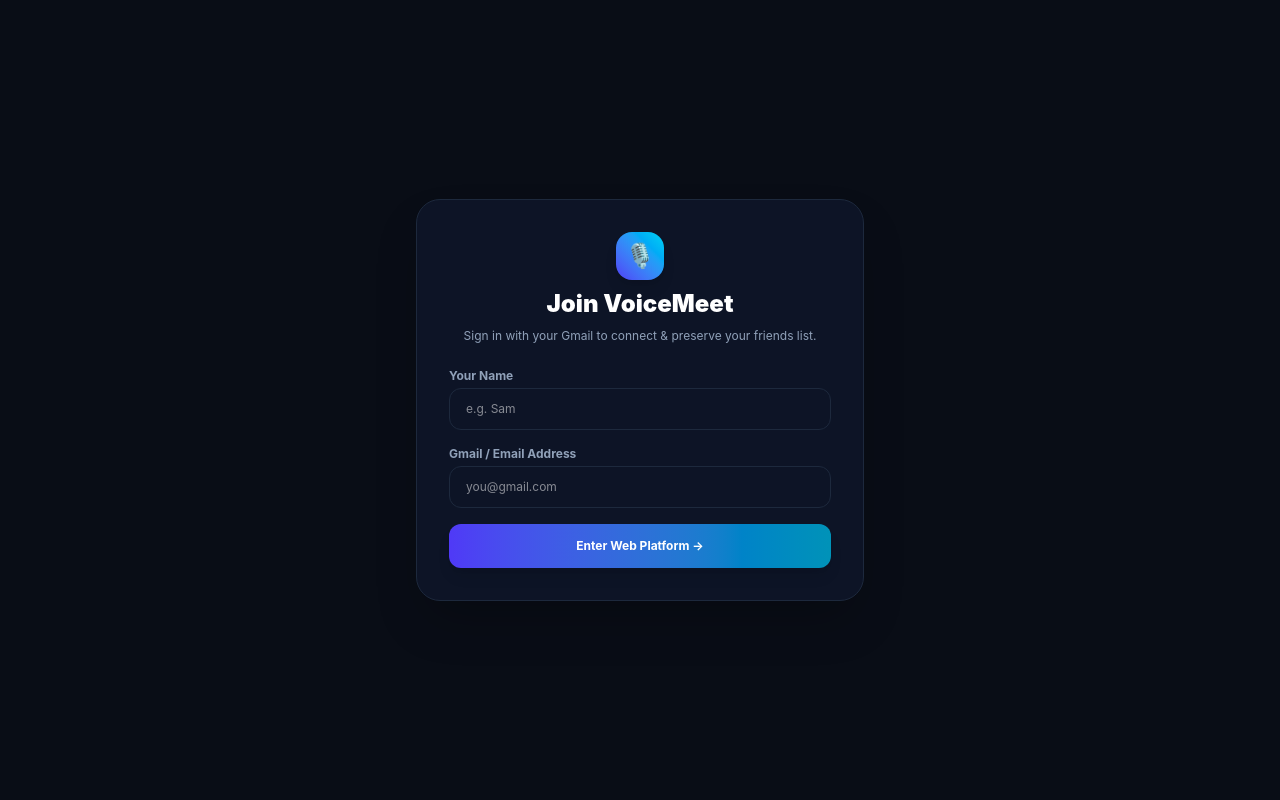
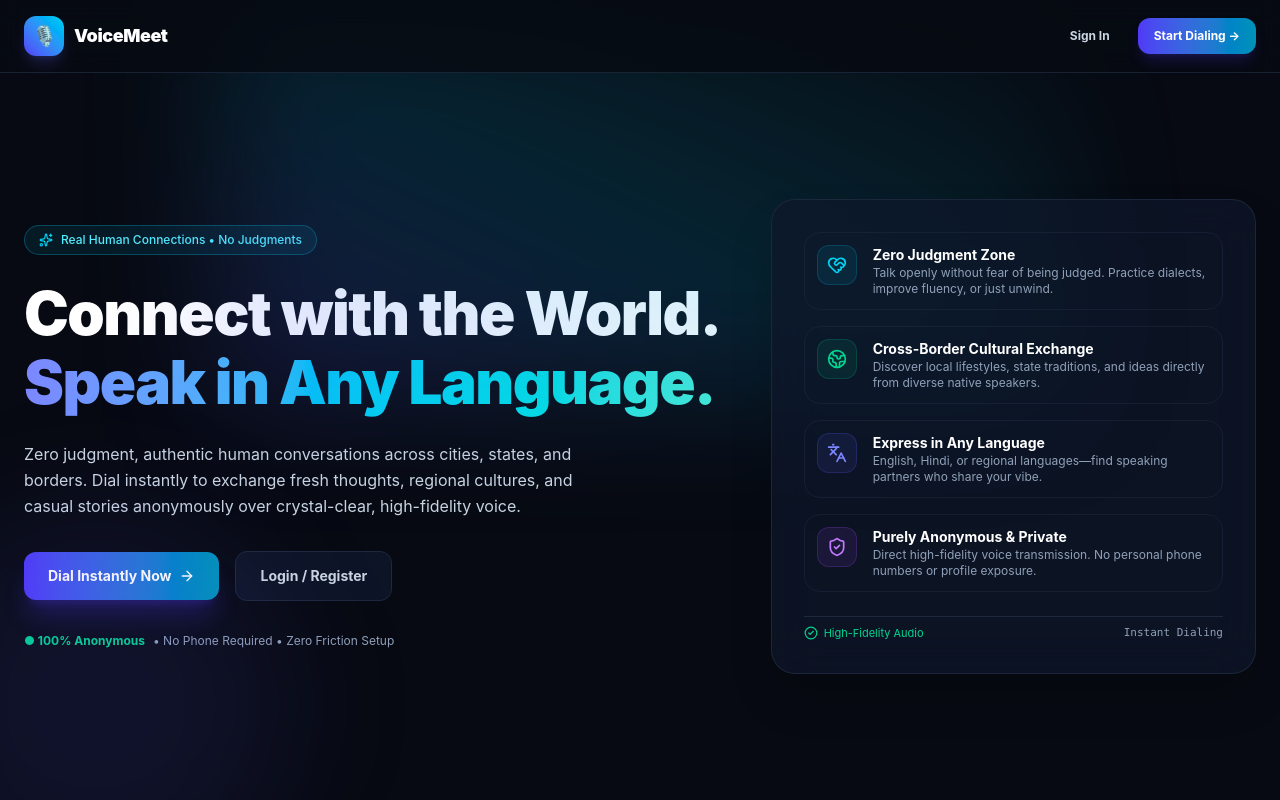
Before and after one commit to Mohd-Samiullah/voicemeet, a React (Vite) app in the folder client/: page / in a window 1280 px wide. Built offline with nearby package versions, Linux system fonts and the light colour scheme; no server answers.

Commit message:
Enhance hero copy with zero-judgment regional and global voice exchange

```diff
--- a/client/src/components/AuthModal.jsx
+++ b/client/src/components/AuthModal.jsx
@@ -1,6 +1,18 @@
 import { useState } from 'react';
+import {
+  Globe2,
+  Sparkles,
+  Zap,
+  ArrowRight,
+  CheckCircle2,
+  X,
+  Languages,
+  ShieldCheck,
+  HeartHandshake
+} from 'lucide-react';
 
 export default function AuthModal({ onLogin, loading }) {
+  const [isOpen, setIsOpen] = useState(false);
   const [email, setEmail] = useState('');
   const [name, setName] = useState('');
 
@@ -12,49 +24,208 @@ export default function AuthModal({ onLogin, loading }) {
   };
 
   return (
-    <div className="min-h-screen bg-[#090d16] flex items-center justify-center p-4 text-slate-100">
-      <div className="w-full max-w-md bg-slate-900/80 border border-slate-800 rounded-3xl p-8 backdrop-blur-xl shadow-2xl space-y-6">
-        <div className="text-center space-y-2">
-          <div className="w-12 h-12 rounded-2xl bg-gradient-to-tr from-indigo-600 to-cyan-400 flex items-center justify-center text-2xl mx-auto shadow-lg">
+    <div className="min-h-screen bg-[#070a12] text-slate-100 flex flex-col selection:bg-indigo-500 selection:text-white relative overflow-hidden font-sans">
+
+      {/* Background Atmosphere Lights */}
+      <div className="absolute top-0 left-1/2 -translate-x-1/2 w-[850px] h-[400px] bg-gradient-to-tr from-indigo-600/20 via-cyan-500/15 to-transparent blur-3xl pointer-events-none" />
+      <div className="absolute -bottom-24 -left-24 w-96 h-96 bg-indigo-500/10 rounded-full blur-3xl pointer-events-none" />
+
+      {/* Top Navbar */}
+      <header className="w-full border-b border-slate-800/80 backdrop-blur-md sticky top-0 z-40 bg-[#070a12]/80">
+        <div className="max-w-7xl mx-auto px-6 h-18 flex items-center justify-between">
+          <div className="flex items-center gap-2.5">
+            <div className="w-10 h-10 rounded-xl bg-gradient-to-tr from-indigo-600 to-cyan-400 flex items-center justify-center text-xl shadow-lg shadow-indigo-500/20">
               🎙️
             </div>
-          <h2 className="text-2xl font-black text-white">Join VoiceMeet</h2>
-          <p className="text-xs text-slate-400">Sign in with your Gmail to connect & preserve your friends list.</p>
+            <span className="text-lg font-black tracking-tight text-white">VoiceMeet</span>
+          </div>
+
+          <div className="flex items-center gap-3">
+            <button
+              type="button"
+              onClick={() => setIsOpen(true)}
+              className="text-xs font-bold text-slate-300 hover:text-white px-4 py-2 transition cursor-pointer"
+            >
+              Sign In
+            </button>
+            <button
+              type="button"
+              onClick={() => setIsOpen(true)}
+              className="text-xs font-bold px-4 py-2.5 rounded-xl bg-gradient-to-r from-indigo-600 to-cyan-600 hover:from-indigo-500 hover:to-cyan-500 text-white shadow-lg shadow-indigo-600/20 transition cursor-pointer"
+            >
+              Start Dialing →
+            </button>
+          </div>
+        </div>
+      </header>
+
+      {/* Hero Section */}
+      <main className="flex-1 max-w-7xl mx-auto px-6 py-14 lg:py-20 flex flex-col justify-center">
+        <div className="grid grid-cols-1 lg:grid-cols-12 gap-12 items-center">
+
+          {/* Left Text Column */}
+          <div className="lg:col-span-7 space-y-6">
+            <div className="inline-flex items-center gap-2 px-3.5 py-1.5 rounded-full border border-cyan-500/30 bg-cyan-500/10 text-cyan-300 text-xs font-medium">
+              <Sparkles className="w-3.5 h-3.5 text-cyan-400" />
+              <span>Real Human Connections • No Judgments</span>
+            </div>
+
+            <h1 className="text-4xl sm:text-5xl lg:text-6xl font-black tracking-tight text-white leading-[1.15]">
+              Connect with the World. <br />
+              <span className="text-transparent bg-clip-text bg-gradient-to-r from-indigo-400 via-cyan-400 to-teal-300">
+                Speak in Any Language.
+              </span>
+            </h1>
+
+            <p className="text-sm sm:text-base text-slate-300 max-w-xl leading-relaxed">
+              Zero judgment, authentic human conversations across cities, states, and borders. Dial instantly to exchange fresh thoughts, regional cultures, and casual stories anonymously over crystal-clear, high-fidelity voice.
+            </p>
+
+            <div className="flex flex-wrap items-center gap-4 pt-2">
+              <button
+                type="button"
+                onClick={() => setIsOpen(true)}
+                className="px-6 py-3.5 rounded-xl bg-gradient-to-r from-indigo-600 to-cyan-600 hover:from-indigo-500 hover:to-cyan-500 text-white font-bold text-xs sm:text-sm shadow-xl shadow-indigo-600/25 flex items-center gap-2 cursor-pointer transition"
+              >
+                <span>Dial Instantly Now</span>
+                <ArrowRight className="w-4 h-4" />
+              </button>
+
+              <button
+                type="button"
+                onClick={() => setIsOpen(true)}
+                className="px-6 py-3.5 rounded-xl bg-slate-900/80 hover:bg-slate-800 text-slate-300 font-bold text-xs sm:text-sm border border-slate-800 transition cursor-pointer"
+              >
+                Login / Register
+              </button>
+            </div>
+
+            <div className="pt-2 flex items-center gap-2 text-xs text-slate-400">
+              <span className="text-emerald-400 font-bold">● 100% Anonymous</span>
+              <span>• No Phone Required • Zero Friction Setup</span>
+            </div>
+          </div>
+
+          {/* Right Highlights Showcase */}
+          <div className="lg:col-span-5">
+            <div className="bg-slate-900/70 border border-slate-800/90 rounded-3xl p-6 sm:p-8 backdrop-blur-xl shadow-2xl space-y-6">
+              <div className="space-y-4">
+
+                <div className="flex items-start gap-4 p-3 rounded-2xl bg-slate-850/50 border border-slate-800/60">
+                  <div className="w-10 h-10 rounded-xl bg-cyan-500/10 border border-cyan-500/20 text-cyan-400 flex items-center justify-center shrink-0">
+                    <HeartHandshake className="w-5 h-5" />
+                  </div>
+                  <div>
+                    <h4 className="text-sm font-bold text-white">Zero Judgment Zone</h4>
+                    <p className="text-xs text-slate-400">Talk openly without fear of being judged. Practice dialects, improve fluency, or just unwind.</p>
+                  </div>
+                </div>
+
+                <div className="flex items-start gap-4 p-3 rounded-2xl bg-slate-850/50 border border-slate-800/60">
+                  <div className="w-10 h-10 rounded-xl bg-emerald-500/10 border border-emerald-500/20 text-emerald-400 flex items-center justify-center shrink-0">
+                    <Globe2 className="w-5 h-5" />
+                  </div>
+                  <div>
+                    <h4 className="text-sm font-bold text-white">Cross-Border Cultural Exchange</h4>
+                    <p className="text-xs text-slate-400">Discover local lifestyles, state traditions, and ideas directly from diverse native speakers.</p>
+                  </div>
+                </div>
+
+                <div className="flex items-start gap-4 p-3 rounded-2xl bg-slate-850/50 border border-slate-800/60">
+                  <div className="w-10 h-10 rounded-xl bg-indigo-500/10 border border-indigo-500/20 text-indigo-400 flex items-center justify-center shrink-0">
+                    <Languages className="w-5 h-5" />
+                  </div>
+                  <div>
+                    <h4 className="text-sm font-bold text-white">Express in Any Language</h4>
+                    <p className="text-xs text-slate-400">English, Hindi, or regional languages—find speaking partners who share your vibe.</p>
+                  </div>
+                </div>
+
+                <div className="flex items-start gap-4 p-3 rounded-2xl bg-slate-850/50 border border-slate-800/60">
+                  <div className="w-10 h-10 rounded-xl bg-purple-500/10 border border-purple-500/20 text-purple-400 flex items-center justify-center shrink-0">
+                    <ShieldCheck className="w-5 h-5" />
+                  </div>
+                  <div>
+                    <h4 className="text-sm font-bold text-white">Purely Anonymous & Private</h4>
+                    <p className="text-xs text-slate-400">Direct high-fidelity voice transmission. No personal phone numbers or profile exposure.</p>
+                  </div>
+                </div>
+
+              </div>
+
+              <div className="pt-2 border-t border-slate-800 flex items-center justify-between text-[11px] text-slate-400">
+                <span className="flex items-center gap-1.5 text-emerald-400">
+                  <CheckCircle2 className="w-3.5 h-3.5" /> High-Fidelity Audio
+                </span>
+                <span className="font-mono text-slate-400">Instant Dialing</span>
+              </div>
+            </div>
+          </div>
+
+        </div>
+      </main>
+
+      {/* Login & Register Popup Modal */}
+      {isOpen && (
+        <div className="fixed inset-0 bg-slate-950/80 backdrop-blur-md flex items-center justify-center p-4 z-50 animate-in fade-in duration-200">
+          <div className="w-full max-w-md bg-slate-900 border border-slate-800 rounded-3xl p-7 sm:p-8 shadow-2xl space-y-6 relative">
+
+            <button
+              type="button"
+              onClick={() => setIsOpen(false)}
+              className="absolute top-5 right-5 text-slate-400 hover:text-white bg-slate-800/60 hover:bg-slate-800 rounded-full p-2 transition cursor-pointer"
+            >
+              <X className="w-4 h-4" />
+            </button>
+
+            <div className="text-center space-y-2 pt-2">
+              <div className="w-12 h-12 rounded-2xl bg-gradient-to-tr from-indigo-600 to-cyan-400 flex items-center justify-center text-2xl mx-auto shadow-lg shadow-indigo-600/30">
+                🎙️
+              </div>
+              <h2 className="text-2xl font-black text-white tracking-tight">Enter VoiceMeet</h2>
+              <p className="text-xs text-slate-400">Enter your name & email to save connection requests and friends.</p>
             </div>
 
             <form onSubmit={handleSubmit} className="space-y-4">
               <div>
-            <label className="text-xs font-bold text-slate-400 block mb-1">Your Name</label>
+                <label className="text-xs font-bold text-slate-400 block mb-1">Your Name / Alias</label>
                 <input
                   type="text"
-              placeholder="e.g. Sam"
+                  placeholder="e.g. Sam, Aman, Alex"
                   value={name}
                   onChange={(e) => setName(e.target.value)}
-              className="w-full bg-slate-850 border border-slate-800 rounded-xl px-4 py-3 text-xs text-white outline-none focus:border-indigo-500"
+                  className="w-full bg-slate-850 border border-slate-800 rounded-xl px-4 py-3 text-xs text-white outline-none focus:border-indigo-500 transition"
                 />
               </div>
 
               <div>
-            <label className="text-xs font-bold text-slate-400 block mb-1">Gmail / Email Address</label>
+                <label className="text-xs font-bold text-slate-400 block mb-1">Email Address</label>
                 <input
                   type="email"
                   required
                   placeholder="you@gmail.com"
                   value={email}
                   onChange={(e) => setEmail(e.target.value)}
-              className="w-full bg-slate-850 border border-slate-800 rounded-xl px-4 py-3 text-xs text-white outline-none focus:border-indigo-500"
+                  className="w-full bg-slate-850 border border-slate-800 rounded-xl px-4 py-3 text-xs text-white outline-none focus:border-indigo-500 transition"
                 />
               </div>
 
               <button
                 type="submit"
                 disabled={loading}
-            className="w-full py-3.5 bg-gradient-to-r from-indigo-600 to-cyan-600 hover:from-indigo-500 text-white font-bold text-xs rounded-xl shadow-lg transition cursor-pointer"
+                className="w-full py-3.5 bg-gradient-to-r from-indigo-600 to-cyan-600 hover:from-indigo-500 hover:to-cyan-500 text-white font-bold text-xs rounded-xl shadow-lg shadow-indigo-600/25 transition cursor-pointer disabled:opacity-50"
               >
-            {loading ? 'Authenticating...' : 'Enter Web Platform →'}
+                {loading ? 'Dialing into Network...' : 'Start Connecting →'}
               </button>
             </form>
+
+            <p className="text-[11px] text-center text-slate-400">
+              Safe community: Respect culture, exchange thoughts, and talk politely.
+            </p>
           </div>
+        </div>
+      )}
+
     </div>
   );
 }
```
Lines whose indentation alone changed are shown as unchanged.
